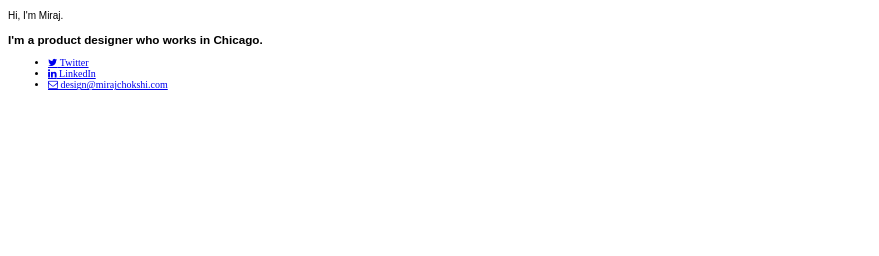
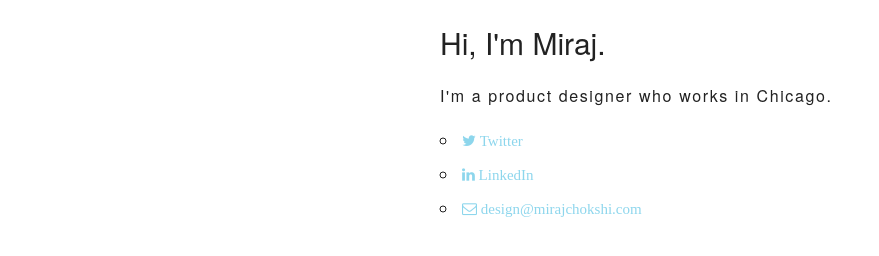
Before and after one commit to mirajchokshi/mirajchokshi, a plain HTML site: page index.html in a window 1280 px wide. Shown: the whole page, without its empty margins (0-879 px from the left). Drawn offline with nearby package versions, Linux system fonts and the light colour scheme.

Commit message:
fixed css issues

```diff
--- a/css/bundled.min.css
+++ b/css/bundled.min.css
@@ -1,4 +1,30 @@
-html{font:inherit;text-rendering:optimizeLegibility;font-family:sans-serif;-ms-text-size-adjust:100%;-webkit-text-size-adjust:100%}
+a,body,div,h3,html,li,p,ul{font:inherit;text-rendering:optimizeLegibility}
+body{-webkit-font-smoothing:antialiased;-webkit-text-size-adjust:100%}
+a{text-decoration:none;opacity:.5;-ms-filter:"progid:DXImageTransform.Microsoft.Alpha(Opacity=50)";filter:alpha(opacity=50);-moz-opacity:.5;-khtml-opacity:.5;-webkit-transition:opacity .1s ease-in}
+a:focus,a:hover{color:#222;opacity:1;-ms-filter:"progid:DXImageTransform.Microsoft.Alpha(Opacity=50)";filter:alpha(opacity=100);-moz-opacity:1;-khtml-opacity:1}
+.fa-twitter:focus,.fa-twitter:hover{color:#00aced}
+.fa-linkedin:focus,.fa-linkedin:hover{color:#007bb5}
+.container{top:0;right:0;bottom:0;left:0;color:#222}
+.container-inner{vertical-align:middle;z-index:2;max-width:400px;margin:auto;position:absolute;top:25%;left:0;bottom:25%;right:0}
+.name{position:relative;z-index:2;font-size:2em;line-height:1;letter-spacing:em;font-weight:300;margin-bottom:0;margin-top:28px;-webkit-animation:2s unblur;animation:2s unblur}
+.tagline{margin-top:25px;position:relative;z-index:2;font-size:16px;line-height:25px;font-weight:400;letter-spacing:.1em}
 /*! normalize.css v3.0.2 | MIT License | git.io/normalize */
+html{font-family:sans-serif;-ms-text-size-adjust:100%;-webkit-text-size-adjust:100%}
+body{margin:0}
+a{background-color:transparent}
+a:active,a:hover{outline:0}
 button::-moz-focus-inner,input::-moz-focus-inner{border:0;padding:0}
+.container{position:relative;width:100%;max-width:960px;margin:0 auto;padding:0 20px;box-sizing:border-box}
+@media (min-width:400px){.container{width:85%;padding:0}}
+@media (min-width:550px){.container{width:80%}}
 html{font-size:62.5%}
+body{font-size:1.5em;line-height:1.6;font-weight:400;font-family:Raleway,HelveticaNeue,"Helvetica Neue",Helvetica,Arial,sans-serif;color:#222}
+h3{margin-top:0;margin-bottom:2rem;font-weight:300;font-size:3rem;line-height:1.3;letter-spacing:-.1rem}
+@media (min-width:550px){h3{font-size:3.6rem}}
+p{margin-top:0}
+a{color:#1EAEDB}
+a:hover{color:#0FA0CE}
+ul{list-style:circle inside;padding-left:0;margin-top:0}
+li{margin-bottom:1rem}
+p,ul{margin-bottom:2.5rem}
+.container:after{content:"";display:table;clear:both}
--- a/index.html
+++ b/index.html
@@ -11,8 +11,12 @@
   <meta name="keywords" content="mriaj, chokshi, miraj chokshi, web design, product design, websites, graphics, freelance, developer" />
   <meta name="author" content="Miraj Chokshi">
   <meta name="viewport" content="width=device-width, initial-scale=1">
+
+  <link rel="stylesheet" href="//cdnjs.cloudflare.com/ajax/libs/normalize/3.0.3/normalize.min.css">
+  <link rel="stylesheet" href="//cdnjs.cloudflare.com/ajax/libs/skeleton/2.0.4/skeleton.min.css">
+  <link rel="stylesheet" href="//maxcdn.bootstrapcdn.com/font-awesome/4.5.0/css/font-awesome.min.css">
+
   <link rel="stylesheet" href="css/bundled.min.css">
-  <link rel="stylesheet" href="https://maxcdn.bootstrapcdn.com/font-awesome/4.5.0/css/font-awesome.min.css">
   <script>
     (function(i,s,o,g,r,a,m){i['GoogleAnalyticsObject']=r;i[r]=i[r]||function(){
     (i[r].q=i[r].q||[]).push(arguments)},i[r].l=1*new Date();a=s.createElement(o),
```
